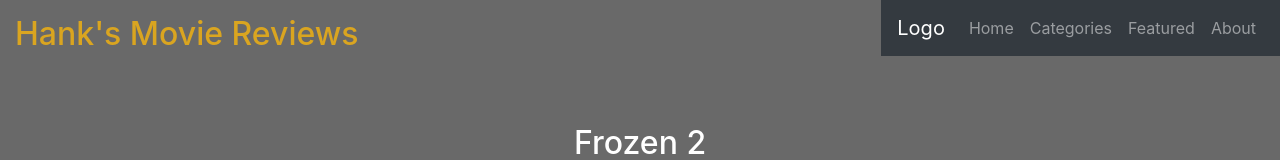
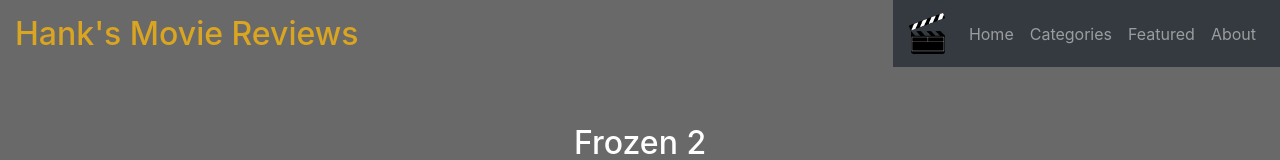
Before and after one commit to hankanater/imd233_Finalproject, a plain HTML site: page Frozen2.html in a window 1280 px wide. Shown: the top 160 px of the page. Drawn offline with nearby package versions, Linux system fonts and the light colour scheme.

Commit message:
updated navbar

```diff
--- a/Frozen2.html
+++ b/Frozen2.html
@@ -25,7 +25,7 @@
   <body style="background-color: dimgray;">
       <!--Navbar-->
       <nav class="navbar navbar-expand-sm bg-dark navbar-dark topnav-right topnav a:hover">
-        <a class="navbar-brand" href="index.html">Logo</a>
+        <a class="navbar-brand" href="index.html"><img src="logo.png" alt="logo" width="36px"></a>
        <ul class="navbar-nav">
          <li class="nav-item">
             <a class="nav-link" href="index.html">Home</a>
```
Also changed, not shown: about.html (+1 -1 lines), catgories.html (+1 -1 lines), invisible-man.html (+1 -1 lines), joker.html (+1 -1 lines), jumanji2.html (+1 -1 lines), newpagetemplate.html (+1 -1 lines), once-upon-a-time.html (+1 -1 lines), onward.html (+1 -1 lines), pacific-rim.html (+1 -1 lines), raiders.html (+1 -1 lines), theking.html (+1 -1 lines), train-to-busan.html (+1 -1 lines), underwater.html (+1 -1 lines), wall-e.html (+1 -1 lines).
